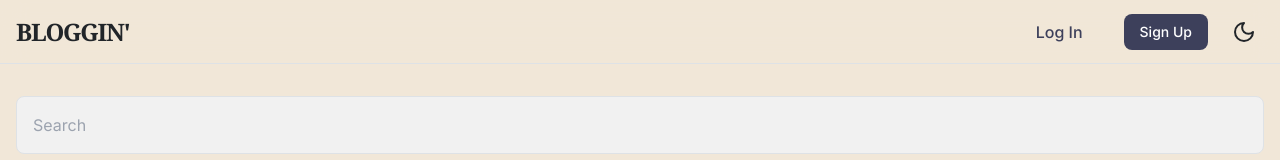
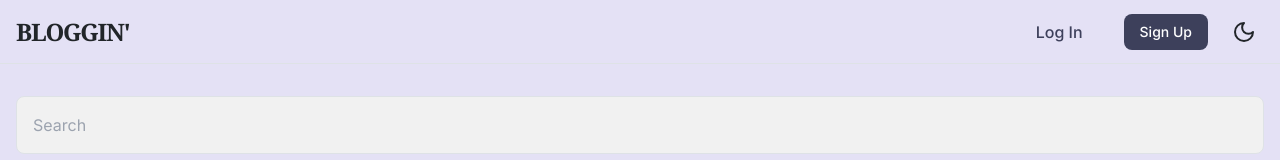
Before and after one commit to Omar-webcloud/bloggin-app, a Next.js app: page / in a window 1280 px wide. Shown: the top 160 px of the page. Built offline with nearby package versions, Linux system fonts and the light colour scheme; no server answers; the database is empty.

Commit message:
Fix primary clr

```diff
--- a/app/globals.css
+++ b/app/globals.css
@@ -4,7 +4,7 @@
 
 @layer base {
   :root {
-    --background: #f1e7d8;
+    --background: #e4e1f5;
     --foreground: #212529;
     --card-background: #f1f1f1;
     --primary: #3d405b;
--- a/components/Navbar.tsx
+++ b/components/Navbar.tsx
@@ -65,7 +65,7 @@ export default function Navbar() {
   const isActive = (path: string) => pathname === path ? "bg-black/5 dark:bg-white/10 text-primary" : "text-foreground hover:bg-black/5 dark:hover:bg-white/10 hover:text-primary hover:-translate-y-0.5"
 
   return (
-    <nav className="fixed top-0 left-0 right-0 h-16 bg-[#f1e7d8]/85 dark:bg-[#121212]/85 backdrop-blur-md border-b border-border z-50 transition-colors">
+    <nav className="fixed top-0 left-0 right-0 h-16 bg-[#e4e1f5]/85 dark:bg-[#121212]/85 backdrop-blur-md border-b border-border z-50 transition-colors">
       <div className="container mx-auto px-4 h-full flex items-center justify-between">
         <Link href="/" className="text-2xl font-bold font-serif tracking-tighter text-foreground no-underline">
           BLOGGIN'
@@ -93,10 +93,10 @@ export default function Navbar() {
             </>
           ) : (
             <>
-              <Link href="/login" className="inline-block border border-transparent hover:bg-black/5 dark:hover:bg-white/10 text-primary px-3 py-1.5 text-sm lg:px-4 lg:py-2 lg:text-base rounded-lg transition-colors font-medium" title="Log In">
+              <Link href="/login" className="inline-block border border-transparent hover:bg-black/5 dark:hover:bg-white/10 text-primary px-2 py-1 text-center text-sm lg:px-4 lg:py-2 lg:text-base rounded-lg transition-colors font-medium" title="Log In">
                 Log In
               </Link>
-              <Link href="/signup" className="inline-block bg-primary text-primary-foreground px-3 py-1.5 text-xs lg:px-4 lg:py-2 lg:text-sm rounded-lg transition-colors font-medium hover:bg-primary/90 ml-2">
+              <Link href="/signup" className="inline-block bg-primary text-primary-foreground px-2 py-1 text-center text-xs lg:px-4 lg:py-2 lg:text-sm rounded-lg transition-colors font-medium hover:bg-primary/90 ml-2">
                 Sign Up
               </Link>
             </>
```
